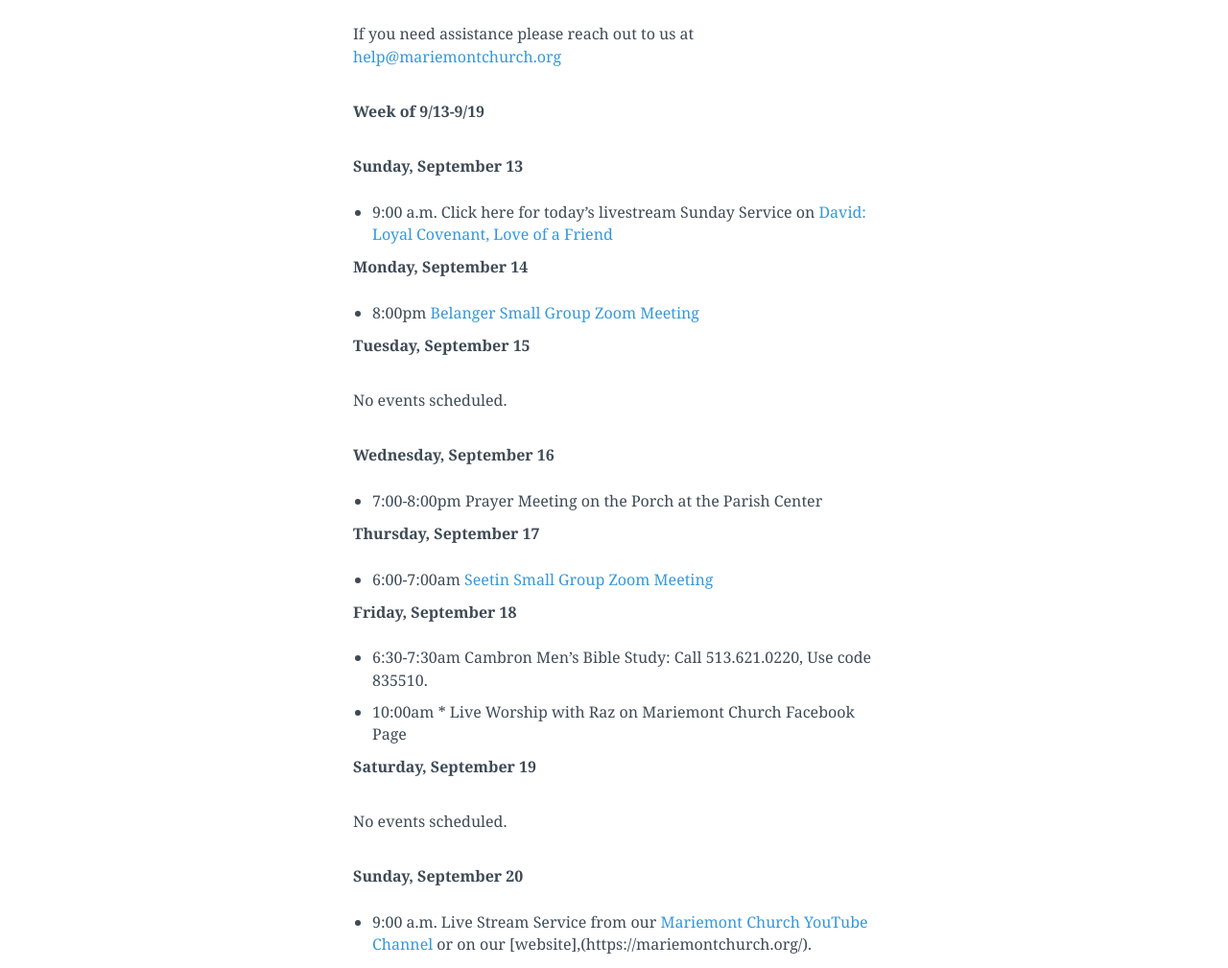
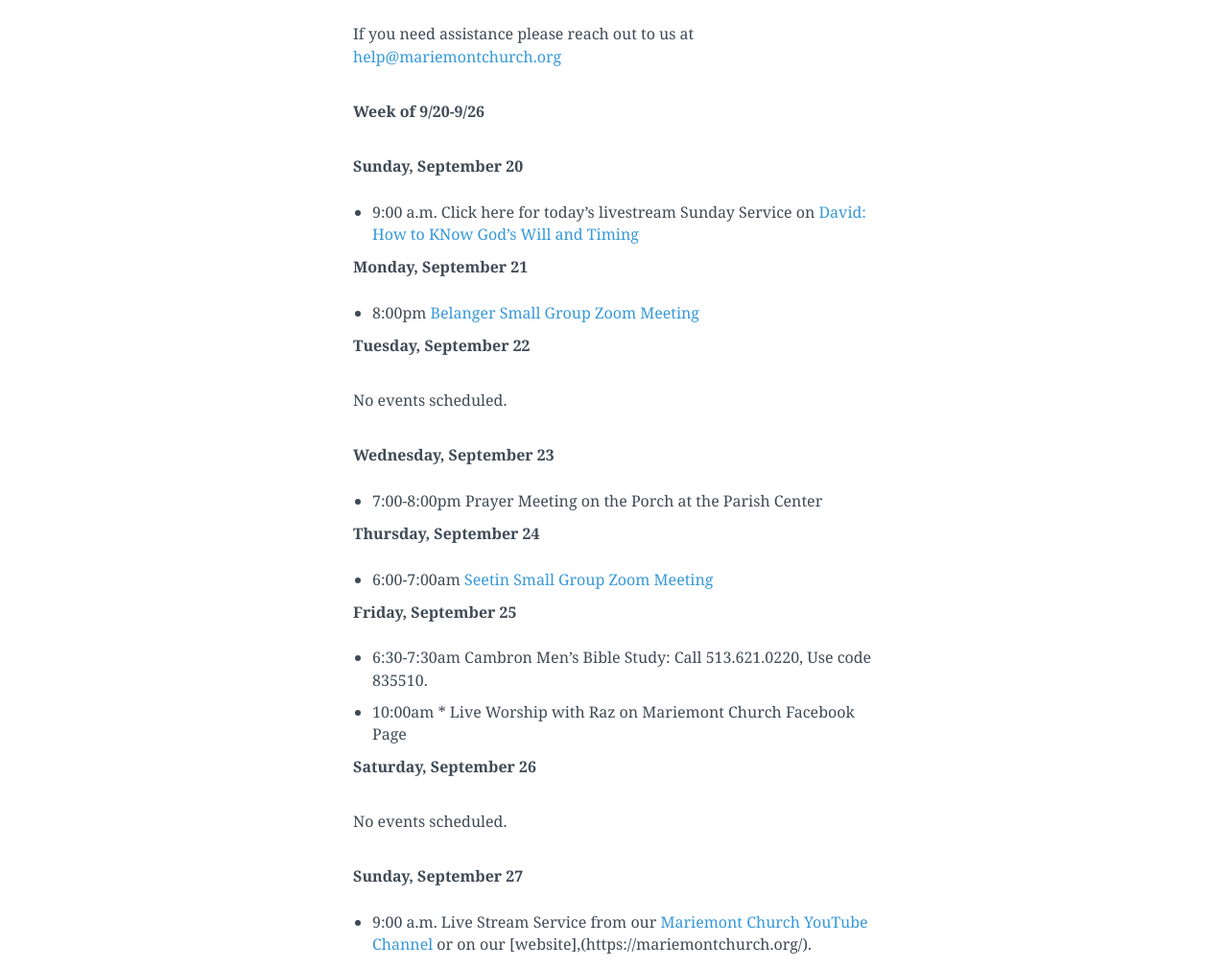
Before and after one commit to lukemoderwell/mariemont, a Jekyll site: the page built from updates.markdown, in a window 1280 px wide and 1400 px high. Shown: the part 312-1321 px from the top of the window at 96% size. Built offline with Jekyll 4.4.1, drawn with Linux system fonts in a browser that asks for light colours; nearby versions of some CDN libraries.

Commit message:
Updated Updates

```diff
--- a/updates.markdown
+++ b/updates.markdown
@@ -15,38 +15,38 @@ If you are new to our online church community, we would love to pray for you and
 
 If you need assistance please reach out to us at [help@mariemontchurch.org](http://help@mariemontchurch.org)
 
-**Week of 9/13-9/19**
+**Week of 9/20-9/26**
 
-**Sunday, September 13**
+**Sunday, September 20**
 
-* 9:00 a.m. Click here for today's livestream Sunday Service on [David: Loyal Covenant, Love of a Friend](https://youtu.be/mwJk585jbgw)
+* 9:00 a.m. Click here for today's livestream Sunday Service on [David: How to KNow God's Will and Timing](https://youtu.be/8Ztgmoxwgcs)
 
-**Monday, September 14**
+**Monday, September 21**
 
 * 8:00pm [Belanger Small Group Zoom Meeting ](https://us04web.zoom.us/j/5657171238)
 
-**Tuesday, September 15**
+**Tuesday, September 22**
 
 No events scheduled.
 
-**Wednesday, September 16**
+**Wednesday, September 23**
 
 * 7:00-8:00pm Prayer Meeting on the Porch at the Parish Center
 
-**Thursday, September 17**
+**Thursday, September 24**
 
 * 6:00-7:00am [Seetin Small Group Zoom Meeting](https://zoom.us/j/390610405pwd=cy9wQkRFZm1wSG1RSk1yM0VjZW42Zz09)
 
-**Friday, September 18**
+**Friday, September 25**
 
 * 6:30-7:30am Cambron Men's Bible Study: Call 513.621.0220, Use code 835510.
 * 10:00am * Live Worship with Raz on Mariemont Church Facebook Page
 
-**Saturday, September 19**
+**Saturday, September 26**
 
 No events scheduled.
 
-**Sunday, September 20**
+**Sunday, September 27**
 
 * 9:00 a.m. Live Stream Service from our [Mariemont Church YouTube Channel](https://www.youtube.com/c/MariemontChurch/videos) or on our [website],(https://mariemontchurch.org/).
 
```
